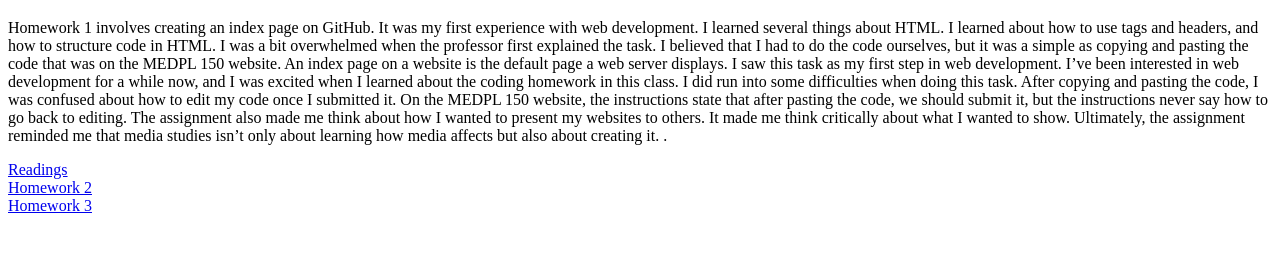
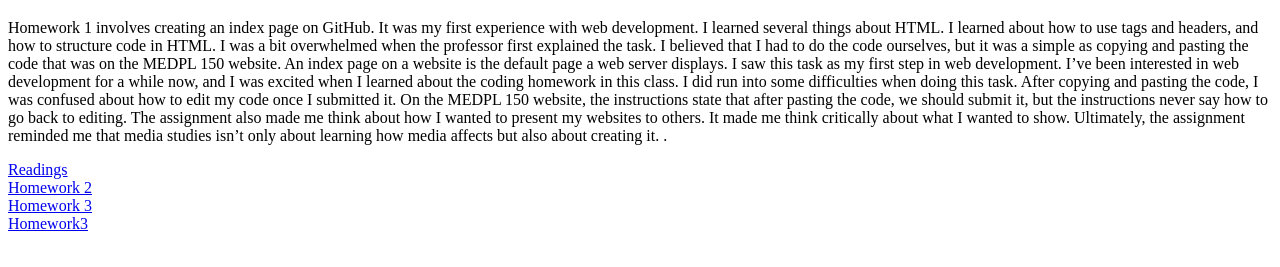
Before and after one commit to GabrielV2005/MEDPL-150, a plain HTML site: page index.html in a window 1280 px wide. Shown: the part 61-328 px from the top of the page. Drawn offline with Linux system fonts and the light colour scheme.

Commit message:
Update index.html

```diff
--- a/index.html
+++ b/index.html
@@ -17,6 +17,7 @@
 <a href="readings.html">Readings</a><br>
 <a href="photo1.html">Homework 2</a><br>
 <a href="DOF.html">Homework 3</a><br>
+<a href="Photomontage.html">Homework3</a><br>
 
 </body>
 
```
